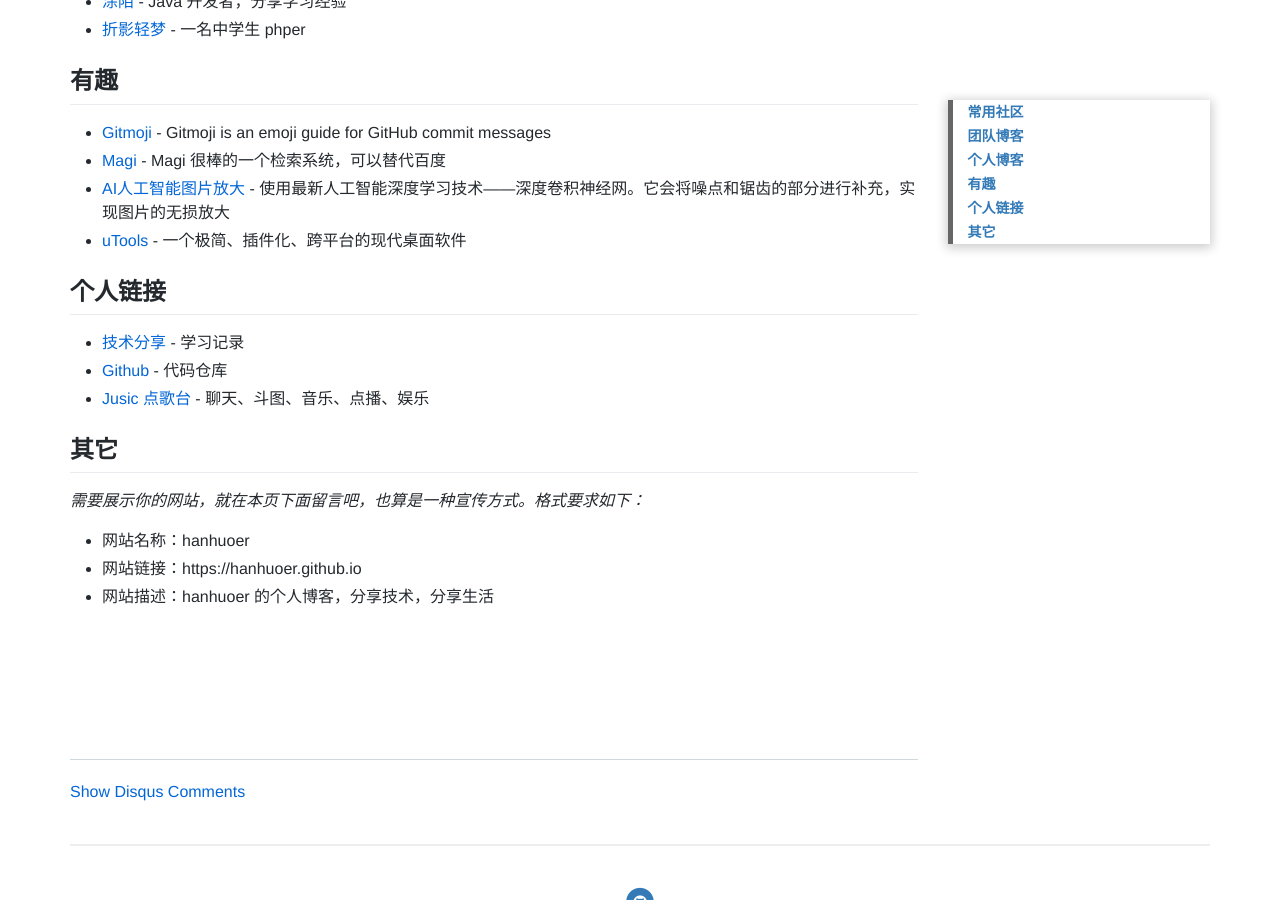
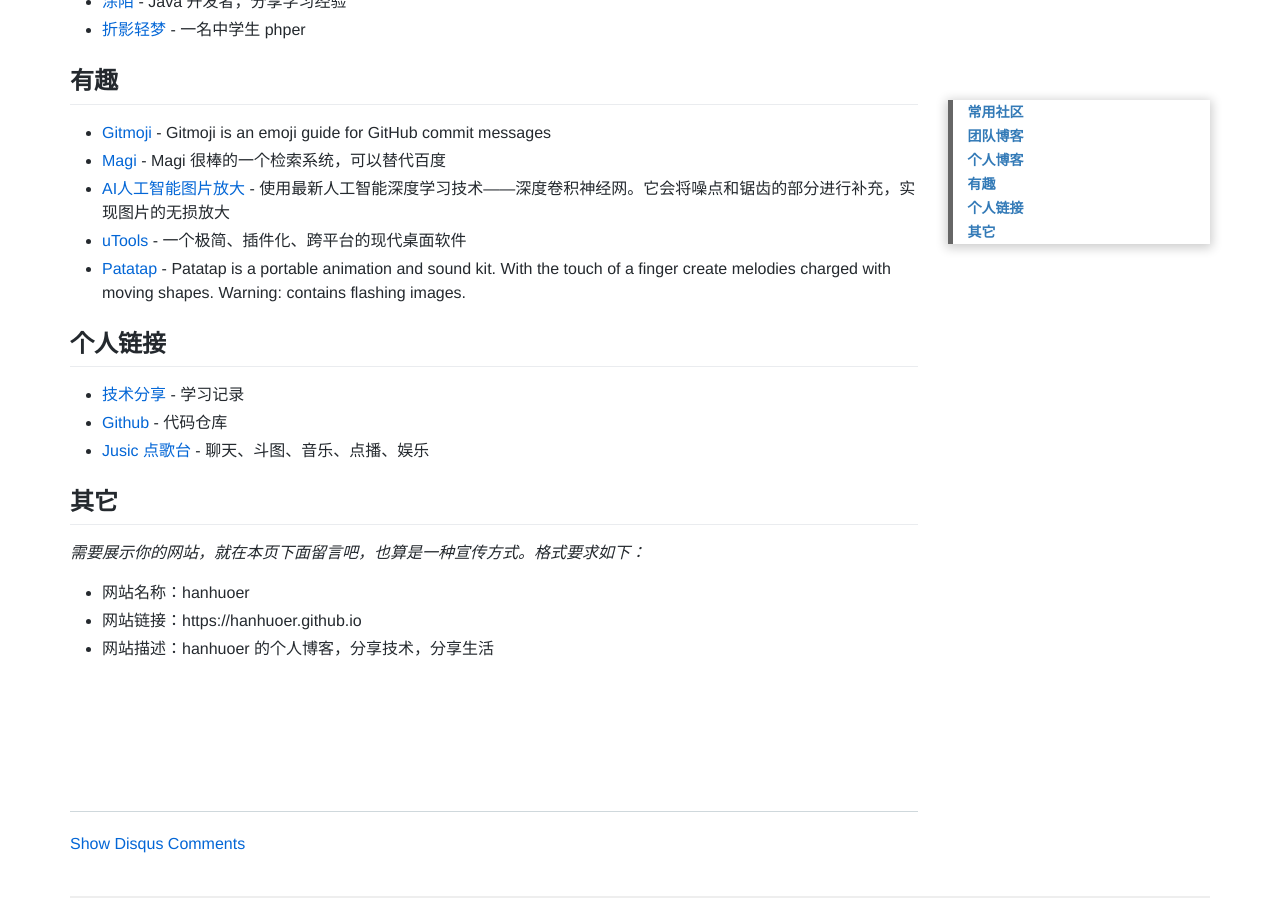
Before and after one commit to hanhuoer/hanhuoer.github.io, a Jekyll site: the page built from pages/link.md, in a window 1280 px wide and 900 px high, scrolled down 927 px. Built offline with Jekyll 4.4.1, drawn with Linux system fonts in a browser that asks for light colours; nearby versions of some CDN libraries; comment, search, counter and statistics services are not loaded.

Commit message:
:pencil: link, patatap

```diff
--- a/pages/link.md
+++ b/pages/link.md
@@ -33,6 +33,7 @@ permalink: /link
 - [Magi](https://magi.com/) - Magi 很棒的一个检索系统，可以替代百度
 - [AI人工智能图片放大](https://bigjpg.com/) - 使用最新人工智能深度学习技术——深度卷积神经网。它会将噪点和锯齿的部分进行补充，实现图片的无损放大
 - [uTools](https://u.tools/) - 一个极简、插件化、跨平台的现代桌面软件
+- [Patatap](https://www.patatap.com/) - Patatap is a portable animation and sound kit. With the touch of a finger create melodies charged with moving shapes. Warning: contains flashing images.
 
 ## 个人链接
 
```
